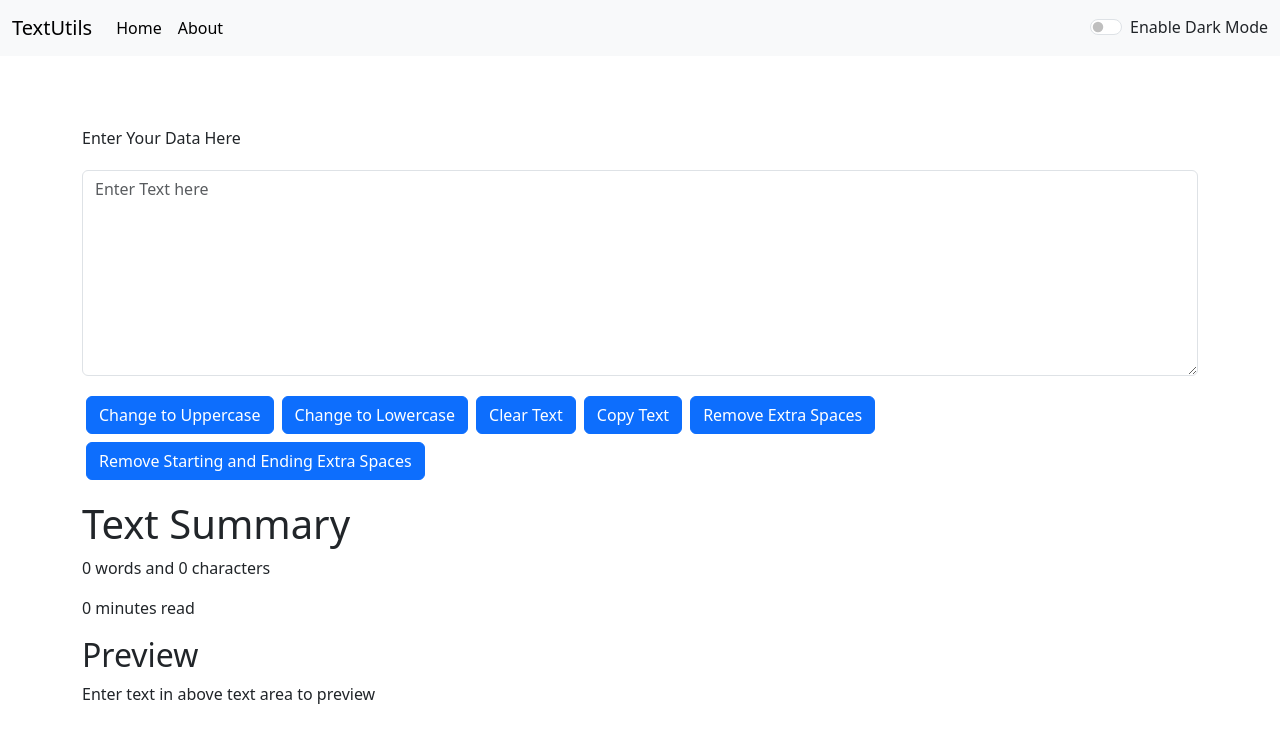
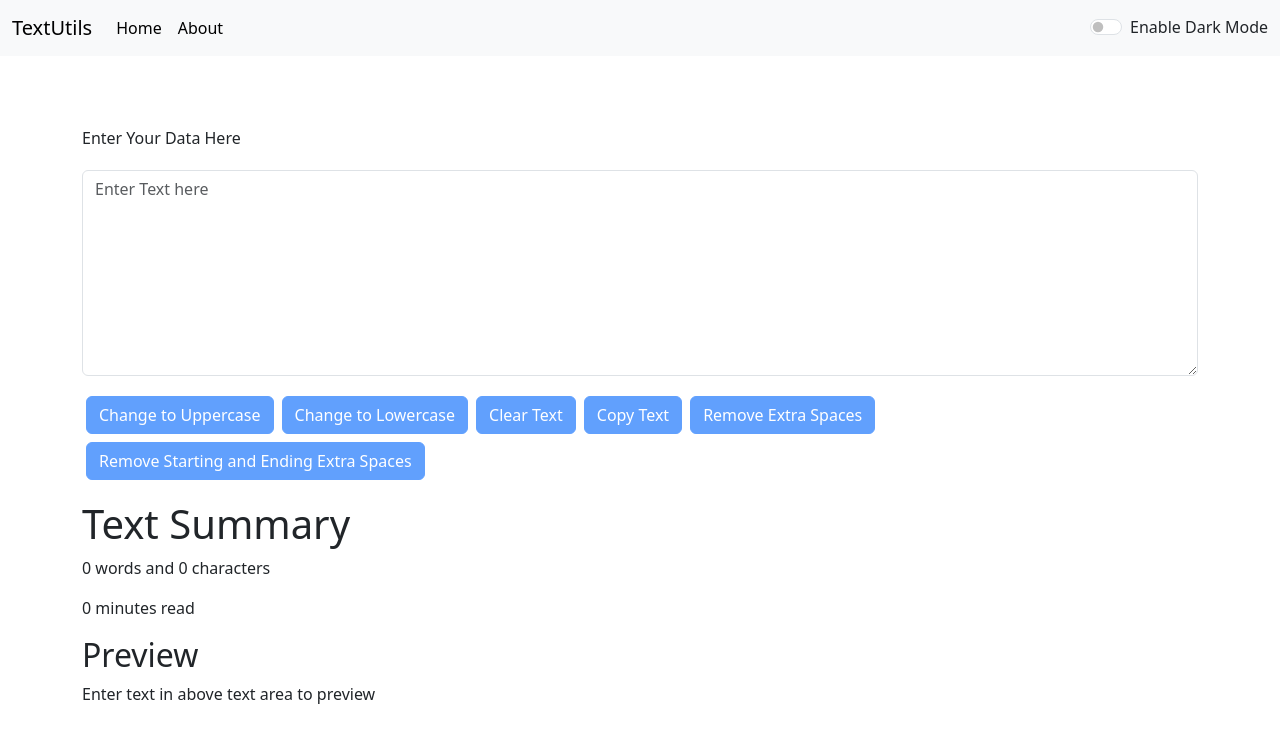
Before and after one commit to riteshsharma-pc/textutils, a React (Create React App) app: page / in a window 1280 px wide. Shown: the top 742 px of the page. Built offline with nearby package versions, Linux system fonts and the light colour scheme.

Commit message:
adding disabled button

```diff
--- a/src/components/Workspace.js
+++ b/src/components/Workspace.js
@@ -37,12 +37,12 @@ export default function Workspace(props) {
                 <div className="form py-3">
                     <label htmlFor="dataofuser" className="my-1">Enter Your Data Here</label>
                     <textarea className={`form-control my-3 ${props.textarea}`} id="databox" value={data} onChange={handleChange} placeholder="Enter Text here" rows="8"></textarea>
-                    <button className="btn btn-primary m-1" onClick={uppercaseFunc}>Change to Uppercase</button>
-                    <button className="btn btn-primary m-1" onClick={lowercaseFunc}>Change to Lowercase</button>
-                    <button className="btn btn-primary m-1" onClick={clearTextFunc}>Clear Text</button>
-                    <button className="btn btn-primary m-1" onClick={copyText}>Copy Text</button>
-                    <button className="btn btn-primary m-1" onClick={removeExtraSpaces}>Remove Extra Spaces</button>
-                    <button className="btn btn-primary m-1" onClick={removeFrontBackSpaces}>Remove Starting and Ending Extra Spaces</button>
+                    <button disabled={data.length===0} className="btn btn-primary m-1" onClick={uppercaseFunc}>Change to Uppercase</button>
+                    <button disabled={data.length===0} className="btn btn-primary m-1" onClick={lowercaseFunc}>Change to Lowercase</button>
+                    <button disabled={data.length===0} className="btn btn-primary m-1" onClick={clearTextFunc}>Clear Text</button>
+                    <button disabled={data.length===0} className="btn btn-primary m-1" onClick={copyText}>Copy Text</button>
+                    <button disabled={data.length===0} className="btn btn-primary m-1" onClick={removeExtraSpaces}>Remove Extra Spaces</button>
+                    <button disabled={data.length===0} className="btn btn-primary m-1" onClick={removeFrontBackSpaces}>Remove Starting and Ending Extra Spaces</button>
                 </div>
                 <div>
                     <h1>Text Summary</h1>
```
